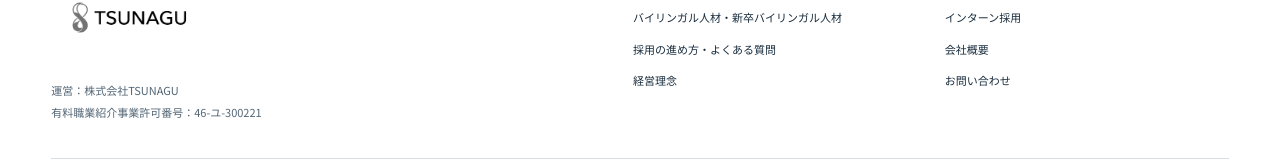
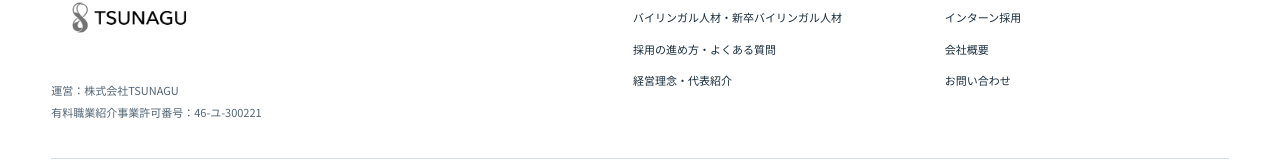
Before and after one commit to ShoyoAoki/TSUNAGU_HP, a Next.js app: page /terms in a window 1280 px wide. Shown: the part 1394-1555 px from the top of the page. Built offline with nearby package versions, Linux system fonts and the light colour scheme.

Commit message:
feat: 「経営理念」の表記を「経営理念・代表紹介」に統一（ヘッダー・HOME・フッター）
Co-Authored-By: Claude Opus 5.5 <noreply@anthropic.com>

```diff
--- a/src/app/page.tsx
+++ b/src/app/page.tsx
@@ -53,7 +53,7 @@ export default function Home() {
         <figure className={flowStyles.productScreen}><div className={flowStyles.laptop}><div className={flowStyles.laptopDisplay}><div className={flowStyles.productViewport}><Image src="/images/corporate-hero/owlmatch-product-preview.png" alt="OwlMatchの日本語トップページ" width={1280} height={720} sizes="(max-width:700px) 90vw, 55vw"/></div></div><div className={flowStyles.laptopBase} aria-hidden="true" /></div></figure>
         <Hiker variant="female-green" position={flowStyles.hikerProduct} />
       </section>
-      <section className={`om-wrap ${flowStyles.about}`} aria-labelledby="about-section-title"><h2 id="about-section-title" className={flowStyles.productTitle}>ABOUT US</h2><div><h2 id="about-title">意志をつなぎ<br/>可能性を広げる</h2></div><div className={flowStyles.aboutCopy}><p>株式会社TSUNAGUは、OwlMatchの開発・運営と、人材紹介・定着支援を行っています。技術と言語の専門性を活かし、人と企業をつなぎます。</p><div className={flowStyles.aboutLinks}><Link href="/company">会社概要<span className={flowStyles.roundArrow}><Arrow /></span></Link><Link href="/philosophy">経営理念<span className={flowStyles.roundArrow}><Arrow /></span></Link></div></div><Hiker variant="male" position={flowStyles.hikerAbout} /></section>
+      <section className={`om-wrap ${flowStyles.about}`} aria-labelledby="about-section-title"><h2 id="about-section-title" className={flowStyles.productTitle}>ABOUT US</h2><div><h2 id="about-title">意志をつなぎ<br/>可能性を広げる</h2></div><div className={flowStyles.aboutCopy}><p>株式会社TSUNAGUは、OwlMatchの開発・運営と、人材紹介・定着支援を行っています。技術と言語の専門性を活かし、人と企業をつなぎます。</p><div className={flowStyles.aboutLinks}><Link href="/company">会社概要<span className={flowStyles.roundArrow}><Arrow /></span></Link><Link href="/philosophy"><span><span style={{display:"inline-block"}}>経営理念・</span><span style={{display:"inline-block"}}>代表紹介</span></span><span className={flowStyles.roundArrow}><Arrow /></span></Link></div></div><Hiker variant="male" position={flowStyles.hikerAbout} /></section>
       <section className={flowStyles.contact}><div className={`om-wrap ${flowStyles.contactInner}`}><div><Eyebrow>CONTACT</Eyebrow><h2>次の出会いをここから</h2><p>必要な人材や採用時期が固まる前から、ご相談いただけます。</p></div><Link className={flowStyles.contactButton} href="/contact"><span>採用のご相談</span><span className={flowStyles.roundArrow}><Arrow /></span></Link>
 
       </div><Hiker variant="female-green" position={flowStyles.hikerContact} /></section>
--- a/src/components/CorporateSiteHeader.tsx
+++ b/src/components/CorporateSiteHeader.tsx
@@ -4,8 +4,8 @@ import Link from "next/link";
 import Image from "next/image";
 import {ArrowRight,Menu,X} from "lucide-react";
 import s from "./CorporateHeader.module.css";
-const links=[["Philosophy","経営理念","/philosophy"],["Service","サービス","/service"],["Company","会社概要","/company"],["News","ニュース","/news"]];
-const philosophy=[["Philosophy","経営理念","/philosophy"],["Mission","ミッション","/mission"],["Vision","ビジョン","/vision"],["Value","バリュー","/value"],["Origin","会社名・ロゴ由来","/origin"]];
+const links=[["Philosophy","経営理念・代表紹介","/philosophy"],["Service","サービス","/service"],["Company","会社概要","/company"],["News","ニュース","/news"]];
+const philosophy=[["Philosophy","経営理念・代表紹介","/philosophy"],["Mission","ミッション","/mission"],["Vision","ビジョン","/vision"],["Value","バリュー","/value"],["Origin","会社名・ロゴ由来","/origin"]];
 const services=[["All Services","サービス一覧","/service"],["Physical AI","フィジカルAI人材","/service/physical-ai"],["Bilingual","日中バイリンガル人材","/service/bilingual"],["Internship","インターン採用","/service/internship"]];
 export default function CorporateSiteHeader({alwaysVisible=false}:{alwaysVisible?:boolean}){
  const [open,setOpen]=useState(false);const [mega,setMega]=useState<"Philosophy"|"Service"|null>(null);const [visible,setVisible]=useState(alwaysVisible);
--- a/src/components/Footer.tsx
+++ b/src/components/Footer.tsx
@@ -15,7 +15,7 @@ export default function Footer() {
       <nav aria-label={zh ? "页脚导航" : "フッターナビゲーション"}>
         <Link href={`${prefix}/service`}>{zh ? "服务介绍" : corporateService ? "採用支援サービス" : "中国人材の採用支援"}</Link>
         {!zh && serviceLinks.map(link => <Link key={link.href} href={link.href}>{link.label}</Link>)}
-        <Link href={`${prefix}/company`}>{zh ? "公司概况" : "会社概要"}</Link><Link href={`${prefix}/philosophy`}>{zh ? "经营理念" : "経営理念"}</Link>
+        <Link href={`${prefix}/company`}>{zh ? "公司概况" : "会社概要"}</Link><Link href={`${prefix}/philosophy`}>{zh ? "经营理念·代表介绍" : "経営理念・代表紹介"}</Link>
         <Link href={`${prefix}/contact`}>{zh ? "联系我们" : "お問い合わせ"}</Link>
       </nav>
     </div>
--- a/src/lib/i18n/strings.ts
+++ b/src/lib/i18n/strings.ts
@@ -17,7 +17,7 @@ export type Locale = (typeof locales)[number];
 export const strings = {
   ja: {
     nav: {
-      philosophy: { name: "Philosophy", jp: "経営理念" },
+      philosophy: { name: "Philosophy", jp: "経営理念・代表紹介" },
       mission: { name: "Mission", jp: "ミッション" },
       vision: { name: "Vision", jp: "ビジョン" },
       value: { name: "Value", jp: "バリュー" },
@@ -68,7 +68,7 @@ export const strings = {
   },
   zh: {
     nav: {
-      philosophy: { name: "Philosophy", jp: "经营理念" },
+      philosophy: { name: "Philosophy", jp: "经营理念·代表介绍" },
       mission: { name: "Mission", jp: "使命" },
       vision: { name: "Vision", jp: "愿景" },
       value: { name: "Value", jp: "价值观" },
```
